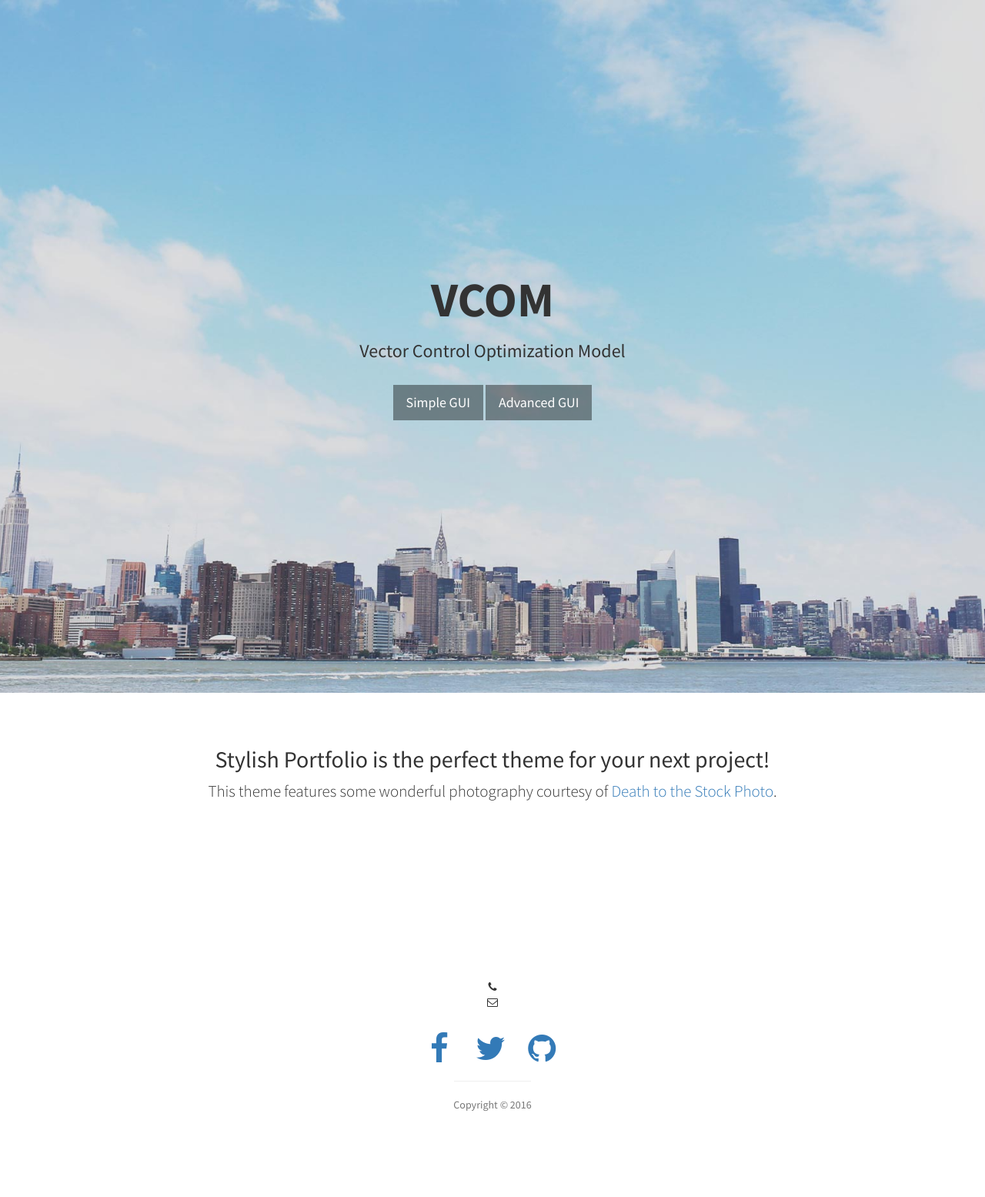
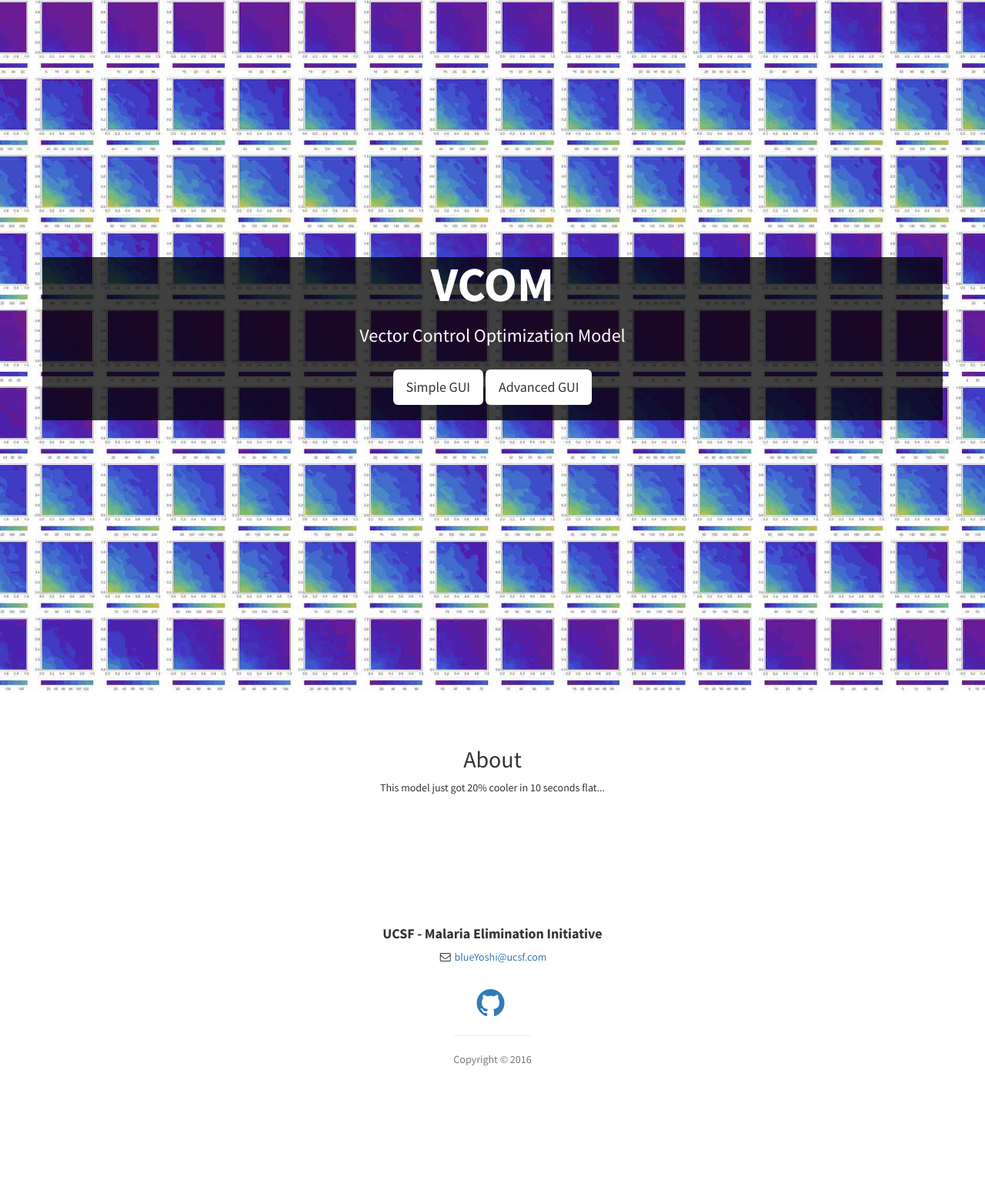
Before and after one commit to skiware/VCOM, a Jekyll site: the page built from index.html, in a window 1280 px wide. Shown: the whole page at 77% size. Built offline with Jekyll 4.4.1, drawn with Linux system fonts in a browser that asks for light colours; after the commit the page ends 1496 px from its top, so only the background shows below that.

Commit message:
Updating site information.

```diff
--- a/_config.yml
+++ b/_config.yml
@@ -9,11 +9,11 @@ baseurl: "" # the subpath of your site, e.g. /blog/
 url: "" # the base hostname & protocol for your site
 
 # User setting
-owner:
-email:
+owner: UCSF - Malaria Elimination Initiative
+email:  blueYoshi@ucsf.com
 facebook_username:
 twitter_username:
-github_username:
+github_username: chipdelmal
 address:
   - line:
   - line:
--- a/_includes/about.html
+++ b/_includes/about.html
@@ -2,8 +2,8 @@
   <div class="container">
     <div class="row">
       <div class="col-lg-12 text-center">
-        <h2>Stylish Portfolio is the perfect theme for your next project!</h2>
-        <p class="lead">This theme features some wonderful photography courtesy of <a target="_blank" href="http://join.deathtothestockphoto.com/">Death to the Stock Photo</a>.</p>
+        <h2>About</h2>
+        <p>This model just got 20% cooler in 10 seconds flat...</p>
       </div>
     </div>
     <!-- /.row -->
--- a/_includes/footer.html
+++ b/_includes/footer.html
@@ -4,26 +4,14 @@
       <div class="col-lg-10 col-lg-offset-1 text-center">
         <h4><strong>{{ site.owner }}</strong>
         </h4>
-        <p>
-          {% for address in site.address %}
-          {{ address.line }}<br>
-          {% endfor %}
-        </p>
         <ul class="list-unstyled">
-          <li><i class="fa fa-phone fa-fw"></i> {{ site.telephone }}</li>
           <li><i class="fa fa-envelope-o fa-fw"></i>  <a href="mailto:{{ site.email }}">{{ site.email }}</a>
           </li>
         </ul>
         <br>
         <ul class="list-inline">
           <li>
-            <a href="https://facebook.com/{{ site.facebook_username }}"><i class="fa fa-facebook fa-fw fa-3x"></i></a>
-          </li>
-          <li>
-            <a href="https://twitter.com/{{ site.twitter_username }}"><i class="fa fa-twitter fa-fw fa-3x"></i></a>
-          </li>
-          <li>
-            <a href="https://github.com/{{ site.github_username }}"><i class="fa fa-github fa-fw fa-3x"></i></a>
+            <a href="https://github.com/Chipdelmal/VCOM"><i class="fa fa-github fa-fw fa-3x"></i></a>
           </li>
         </ul>
         <hr class="small">
--- a/_includes/header.html
+++ b/_includes/header.html
@@ -1,9 +1,16 @@
 <header id="top" class="header">
   <div class="text-vertical-center">
-    <h1>VCOM</h1>
-    <h3>Vector Control Optimization Model</h3>
-    <br>
-    <a href="https://chipdelmal.shinyapps.io/TheBluesAreStillBlue/" class="btn btn-dark btn-lg">Simple GUI</a>
-    <a href="https://chipdelmal.shinyapps.io/AnotherSunnyDay/" class="btn btn-dark btn-lg">Advanced GUI</a>
+      <div class="container" style="background-color:rgba(0, 0, 0, 0.75);">
+          <font color="white">
+              <h1>VCOM</h1>
+            <h3>Vector Control Optimization Model</h3>
+          </font>
+          <br>
+          <a href="https://chipdelmal.shinyapps.io/TheBluesAreStillBlue/" class="btn btn-light btn-lg">Simple GUI</a>
+          <a href="https://chipdelmal.shinyapps.io/AnotherSunnyDay/" class="btn btn-light btn-lg">Advanced GUI</a>
+          <br>
+          <br>
+      </div>
+      <br>
   </div>
 </header>
--- a/css/stylish-portfolio.css
+++ b/css/stylish-portfolio.css
@@ -45,7 +45,7 @@ body {
 }
 
 .btn-light {
-    border-radius: 0;
+    border-radius: 1;
     color: #333;
     background-color: rgb(255,255,255);
 }
```
Also changed, not shown: img/bg.jpg, img/bg2.jpg (added), 5 other files.
